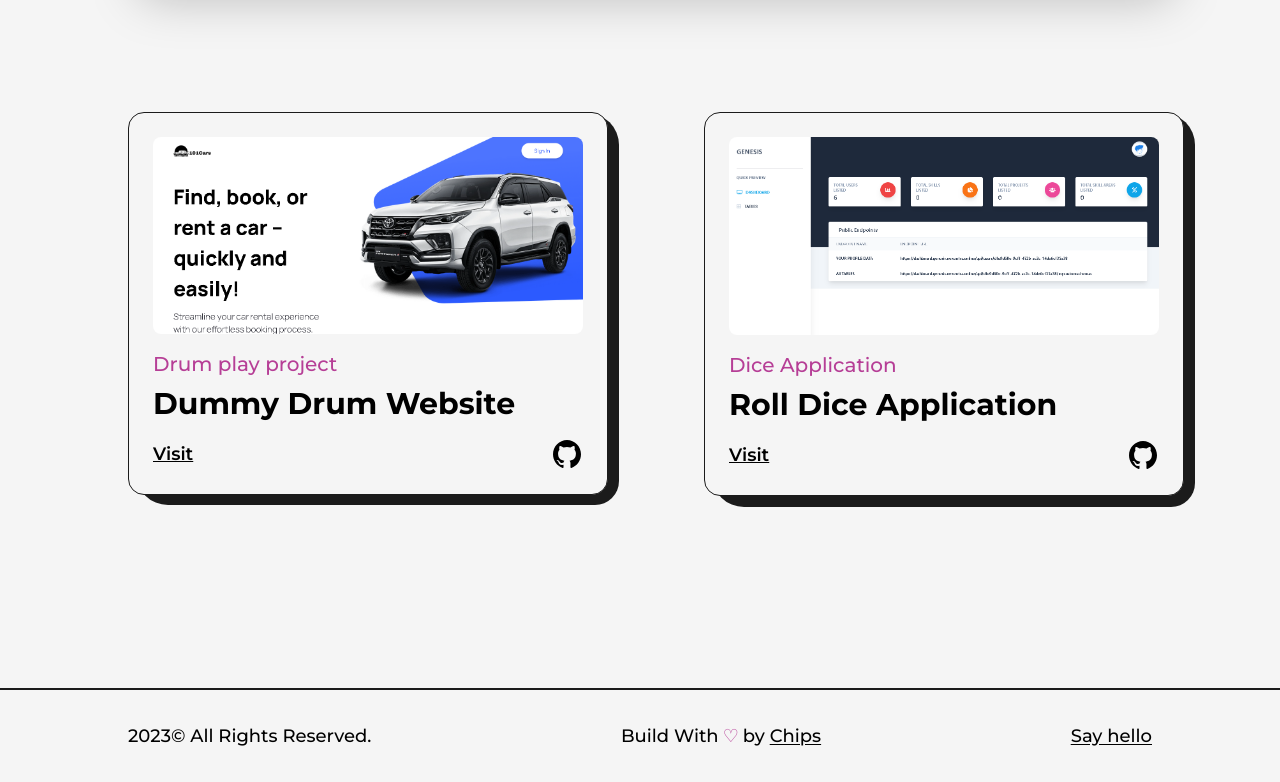
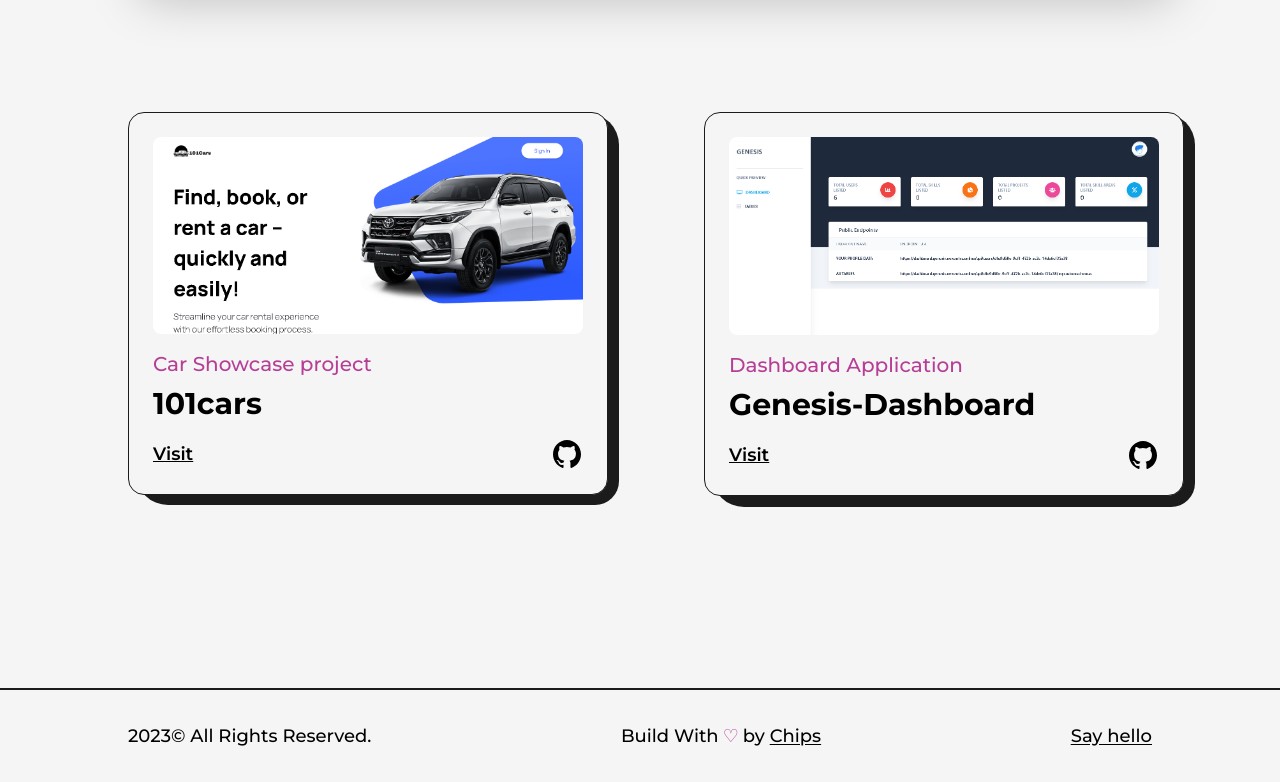
Before and after one commit to Chipsii/portfolio, a Next.js app: page /projects in a window 1280 px wide. Shown: the part 2112-2894 px from the top of the page. Built offline with nearby package versions, Linux system fonts and the light colour scheme.

Commit message:
changed the links and the summary

```diff
--- a/src/pages/projects.js
+++ b/src/pages/projects.js
@@ -188,22 +188,25 @@ const projects = () => {
             </div>
             <div className="col-span-6 sm:col-span-12">
               <Project
-                title="Dummy Drum Website"
+                title="101cars"
                 img={carShowcase}
-                summary="The purpose of the project appears to be creating a virtual drumming experience where users can simulate playing different drum sounds using their computer keyboard or other input devices."
-                link="https://github.com/Chipsii/Drum"
-                github="https://github.com/Chipsii/"
-                type="Drum play project"
+                summary="The website car-showcase is a platform that offers services related to car rental.
+                The platform is designed to streamline the car rental experience by offering an effortless booking process."
+                link="https://car-showcase-tawny.vercel.app/"
+                github="https://github.com/Chipsii/car_showcase"
+                type="Car Showcase project"
               />
             </div>
             <div className="col-span-6 sm:col-span-12">
               <Project
-                title="Roll Dice Application"
+                title="Genesis-Dashboard"
                 img={dashboard}
-                summary=""
-                link="https://github.com/Chipsii/Dice"
-                github="https://github.com/Chipsii/"
-                type="Dice Application"
+                summary="Genesis-Dashboard - With this powerful tool, users can create their own tables and easily add data to them.
+                The tables are securely saved in the backend, ensuring data integrity and flexibility.
+                What's more, these tables are exposed through public endpoints, enabling seamless integration with other websites and applications"
+                link="https://dashboard.genesis.nexentra.online"
+                github="https://github.com/nexentra/genesis-dashboard"
+                type="Dashboard Application"
               />
             </div>
           </div>
```
